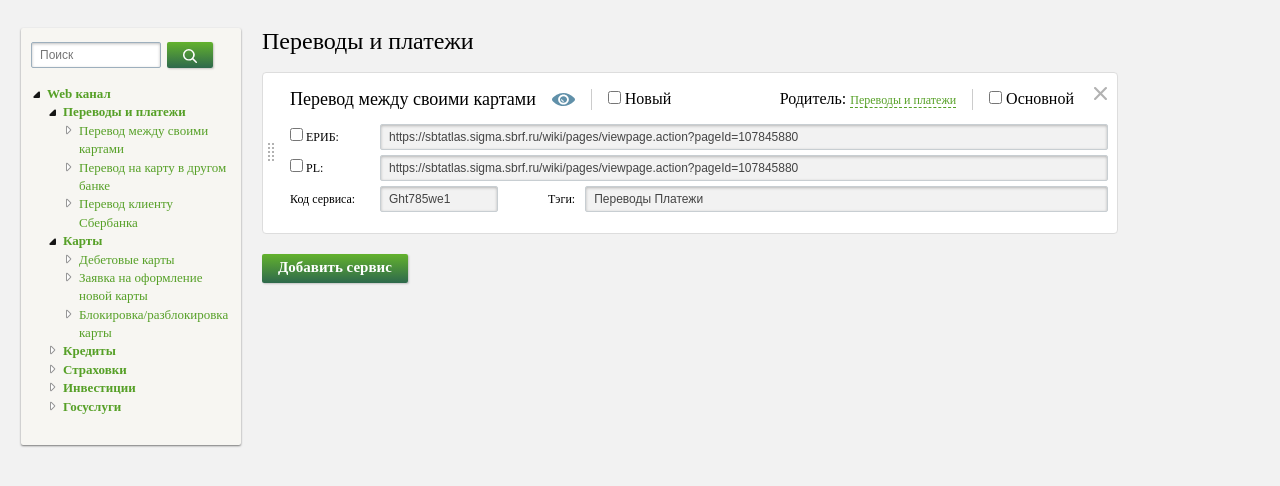
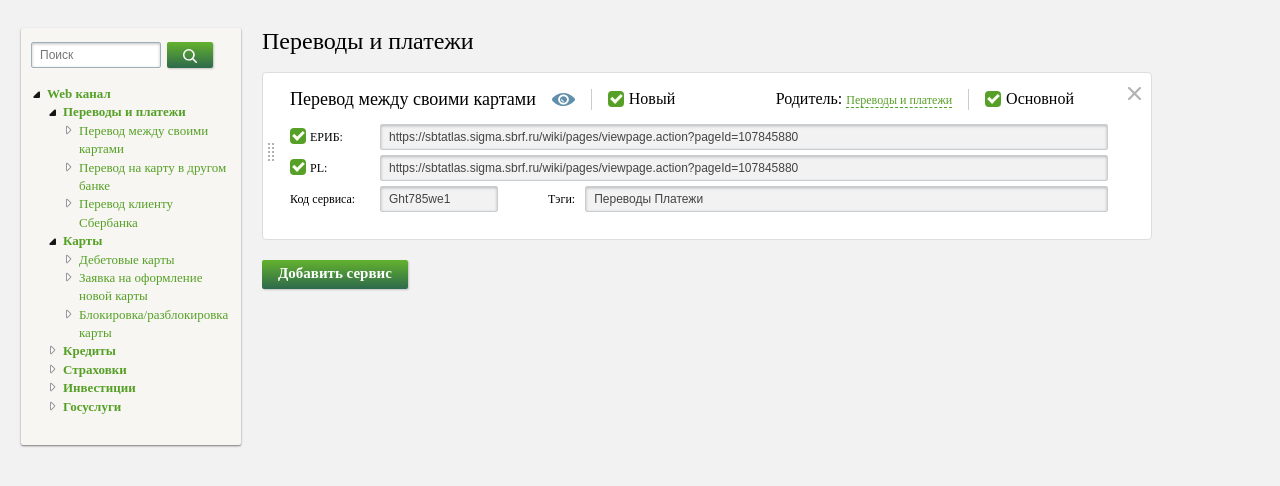
Before and after one commit to fimak/eribMenu, a website: page index.html in a window 1280 px wide. Drawn offline with nearby package versions, Linux system fonts and the light colour scheme.

Commit message:
finish styling of service navigation

```diff
--- a/index.html
+++ b/index.html
@@ -79,23 +79,35 @@
                                 Перевод между своими картами
                             </span>
                             <a href="#" class="sn__btn-eye"></a>
-                            <div class="checkbox__is-new">
-                                <input type="checkbox"> Новый
+                            <div class="sn__checkbox-wrapper--border">
+                                <div class="sn__checkbox">
+                                    <input type="checkbox" id="sn__tr-new" checked>
+                                    <label for="sn__tr-new"></label>
+                                </div>
+                                Новый
                             </div>
                         </div>
                         <div class="sn__header__item">
                             <div class="sn__header__item__parent">
                                 Родитель: <span>Переводы и платежи</span>
                             </div>
-                            <div class="checkbox__is-main">
-                                <input type="checkbox"> Основной
+                            <div class="sn__checkbox-wrapper--border">
+                                <div class="sn__checkbox">
+                                    <input type="checkbox" id="sn__tr-main" checked>
+                                    <label for="sn__tr-main"></label>
+                                </div>
+                                Основной
                             </div>
                         </div>
                     </div>
                     <div class="sn__row">
                         <div class="sn__label">
                             <div class="sn__label__inside">
-                                <input type="checkbox"> ЕРИБ:
+                                <div class="sn__checkbox">
+                                    <input type="checkbox" id="sn__tr-erib" checked>
+                                    <label for="sn__tr-erib"></label>
+                                </div>
+                                ЕРИБ:
                             </div>
                         </div>
                         <div class="sn__field sn__field--full-size">
@@ -105,7 +117,11 @@
                     <div class="sn__row">
                         <div class="sn__label">
                             <div class="sn__label__inside">
-                                <input type="checkbox"> PL:
+                                <div class="sn__checkbox">
+                                    <input type="checkbox" id="sn__tr-pl" checked>
+                                    <label for="sn__tr-pl"></label>
+                                </div>
+                                PL:
                             </div>
                         </div>
                         <div class="sn__field sn__field--full-size">
--- a/src/css/service-navigation.css
+++ b/src/css/service-navigation.css
@@ -16,7 +16,7 @@
 
     .sn__list__item {
         list-style: none;
-        padding: 16px 27px;
+        padding: 16px 61px 22px 27px;
         background: #ffffff;
         border-radius: 4px;
         border: solid 1px #dddddd;
@@ -56,14 +56,6 @@
                 flex-direction: row;
             }
 
-            .sn__header__item:not(:last-child) {
-
-            }
-
-            .sn__header__item:not(:first-child) {
-
-            }
-
                 .sn__header__title {
                     font-size: 18px;
                     line-height: 20px;
@@ -74,25 +66,62 @@
                     width: 23px;
                     height: 13px;
                     background: url('../img/eye.svg');
-                    margin: 4px 16px;
+                    margin: 4px 0 4px 16px;
                 }
 
-                .checkbox__is-new {
+                .sn__checkbox-wrapper {
+
+                }
+                .sn__checkbox-wrapper--border {
                     padding: 0 16px;
                     border-left: 1px solid #cccccc;
+                    margin-left: 16px;
                 }
+                .sn__checkbox {
+                    display: inline-block;
+                    position: relative;
+                    line-height: 0;
+                    margin-right: 4px;
+                }
+                    .sn__checkbox > label {
+                        width: 16px;
+                        height: 16px;
+                        cursor: pointer;
+                        position: absolute;
+                        top: 0;
+                        left: 0;
+                        background: #56A027;
+                        border-radius: 4px;
+                    }
+                    .sn__checkbox > label:after {
+                        content: '';
+                        width: 8px;
+                        height: 4px;
+                        position: absolute;
+                        top: 3px;
+                        left: 3px;
+                        border: 3px solid #fcfff4;
+                        border-top: none;
+                        border-right: none;
+                        background: transparent;
+                        opacity: 0;
+                        transform: rotate(-45deg);
+                     }
+                    .sn__checkbox > label:hover::after {
+                        opacity: 0.3;
+                    }
+                    .sn__checkbox > input[type=checkbox] {
+                        visibility: hidden;
+                    }
+                    .sn__checkbox > input[type=checkbox]:checked + label:after {
+                        opacity: 1;
+                    }
 
                 .sn__header__item__parent > span {
                     color: #56a027;
                     font-size: 12px;
                     border-bottom: 1px dashed #56a027;
                     cursor: pointer;
-                }
-
-                .checkbox__is-main {
-                    padding: 0 16px;
-                    border-left: 1px solid #cccccc;
-                    margin-left: 16px;
                 }
 
         .sn__row {
```
